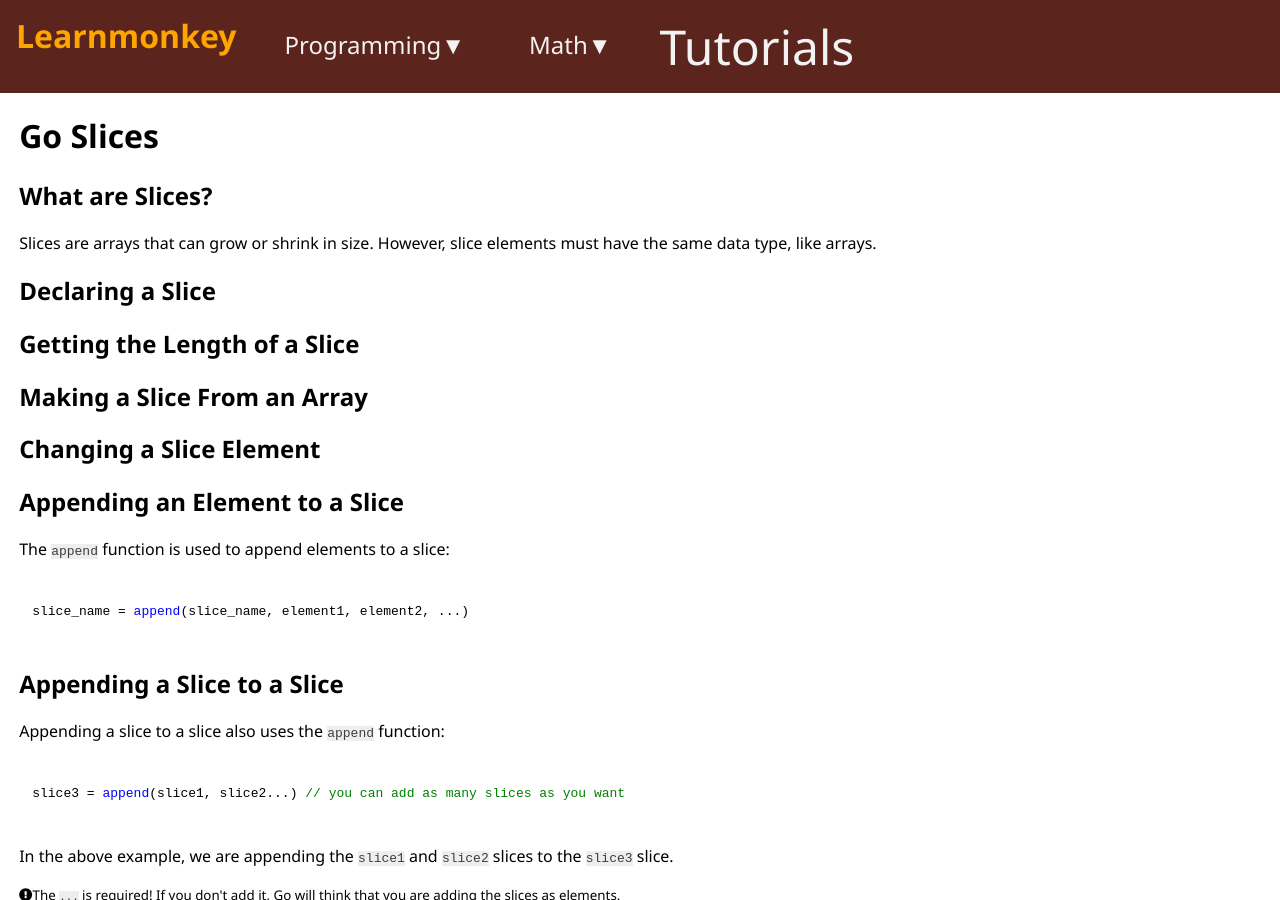
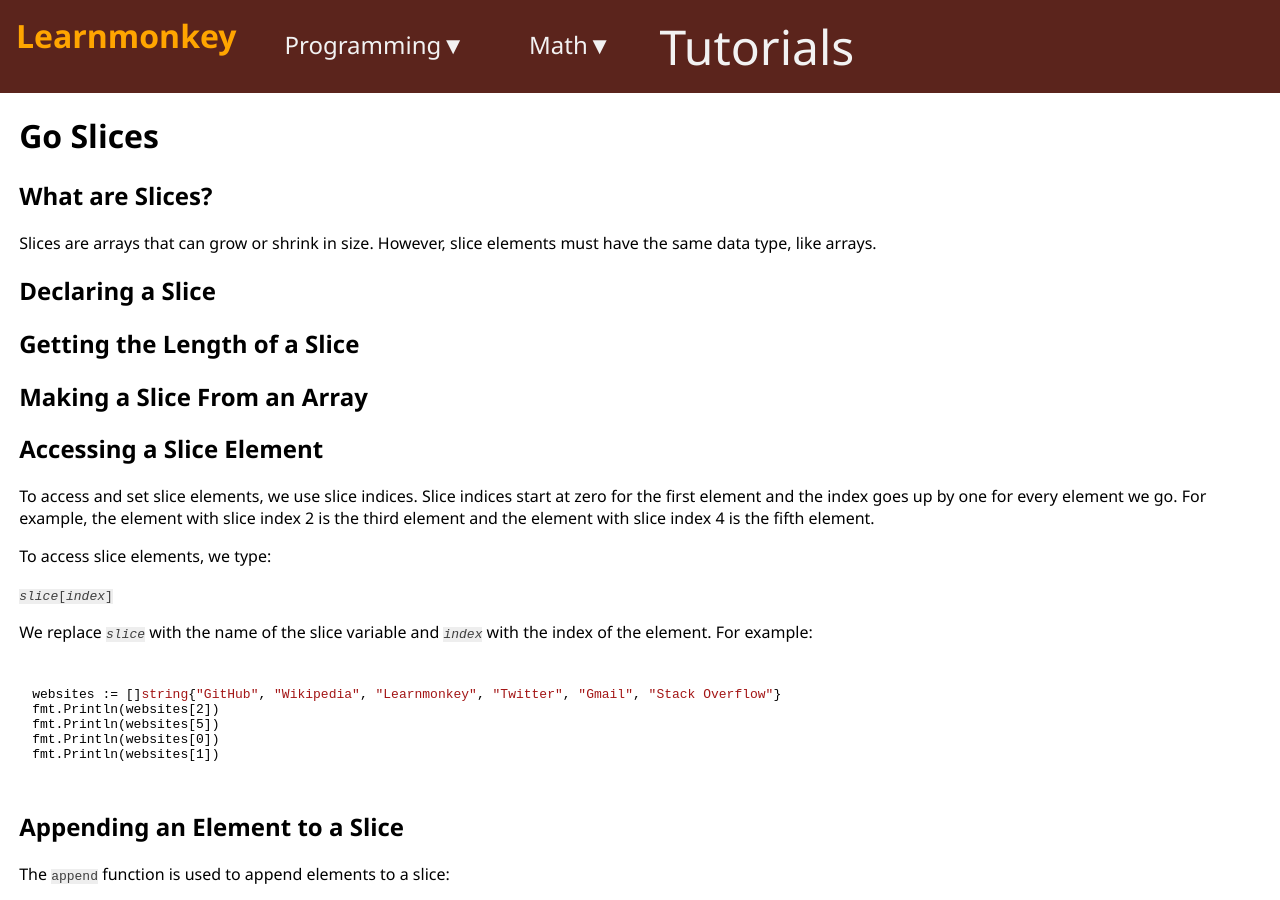
Before and after one commit to learnmonkey/learnmonkey.github.io, a Jekyll site: the page built from programming/golang/slices.html, in a window 1280 px wide and 900 px high. Built offline with Jekyll 4.4.1, drawn with Linux system fonts in a browser that asks for light colours; nearby versions of some CDN libraries.

Commit message:
accessing go slice elements

```diff
--- a/programming/golang/slices.html
+++ b/programming/golang/slices.html
@@ -24,7 +24,18 @@ layout: golang
 </section>
 
 <section>
-    <h2>Changing a Slice Element</h2>
+    <h2>Accessing a Slice Element</h2>
+    <p>To access and set slice elements, we use slice indices. Slice indices start at zero for the first element and the index goes up by one for every element we go. For example, the element with slice index 2 is the third element and the element with slice index 4 is the fifth element.</p>
+    <p>To access slice elements, we type: </p>
+    <code><i>slice</i>[<i>index</i>]</code>
+    <p>We replace <code><i>slice</i></code> with the name of the slice variable and <code><i>index</i></code> with the index of the element. For example:</p>
+    <pre><code class="language-go">
+websites := []string{"GitHub", "Wikipedia", "Learnmonkey", "Twitter", "Gmail", "Stack Overflow"}
+fmt.Println(websites[2])
+fmt.Println(websites[5])
+fmt.Println(websites[0])
+fmt.Println(websites[1])
+    </code></pre>
 </section>
 
 <section>
```
